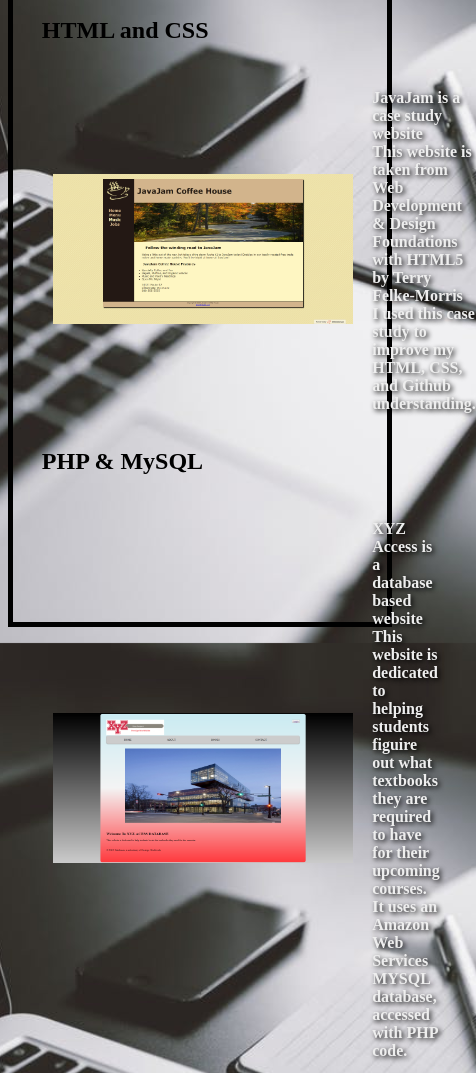
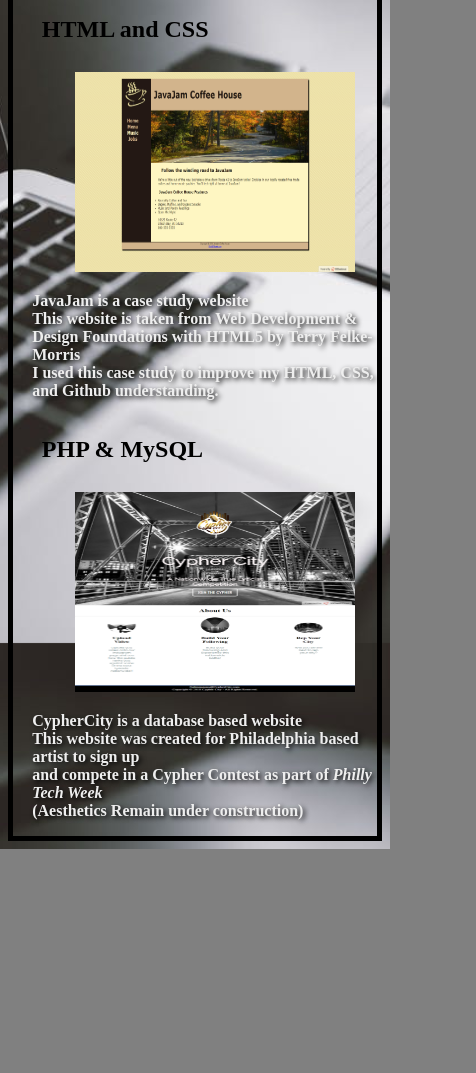
Before and after one commit to epic-erick/resumeSite, a plain HTML site: page portfolio.html in a window 390 px wide. Shown: the part 201-1274 px from the top of the page, 476 px wide, since content can reach past the window. After the commit the page ends 1050 px from the top, so only its background shows below. Drawn offline with Linux system fonts and the light colour scheme.

Commit message:
interview ready

```diff
--- a/insane.css
+++ b/insane.css
@@ -80,13 +80,21 @@ main{
   display: flex;
   justify-content: center;
   flex-direction: column;
+}
 
+span {
+  font-style: italic;
 }
 
 img {
   height: 150px;
   width: 300px;
   margin-left: 2.5em;
+}
+
+img {
+  height: 200px;
+  width: 280px;
 }
 
 p {
@@ -120,3 +128,19 @@ footer {
   flex-direction: row;
   align-items: center; /* Centers height */
 }
+
+/*Media Queries*/
+@media only screen and (max-width: 768px) {
+    /* For mobile phones: */
+#wrapper{
+  height: auto;
+}
+
+body{
+  overflow: auto;
+}
+
+  .flexRow{
+    flex-direction: column;
+  }
+}
--- a/portfolio.html
+++ b/portfolio.html
@@ -44,10 +44,11 @@
 
 				<h2> PHP &amp; MySQL </h2>
 					<div class="flexRow">
-						<a href="/sloaProject"><img src="images/sloa.png"> </img></a>
-						<p>XYZ Access is a database based website</br>
-							 This website is dedicated to helping students figuire out what textbooks they are required to have<br/>
-							 for their upcoming courses. It uses an Amazon Web Services MYSQL database, accessed with PHP code.</br>
+						<a href="/CypherCity"><img class="img1" src="images/cypherCity.png"> </img></a>
+						<p>CypherCity is a database based website</br>
+							 This website was created for Philadelphia based artist to sign up<br/>
+							 and compete in a Cypher Contest as part of <span>Philly Tech Week</span></br>
+							 (Aesthetics Remain under construction)</br>
 						</p>
 					</div>
 			</main>
```
Also changed, not shown: images/cypherCity.png (added).
